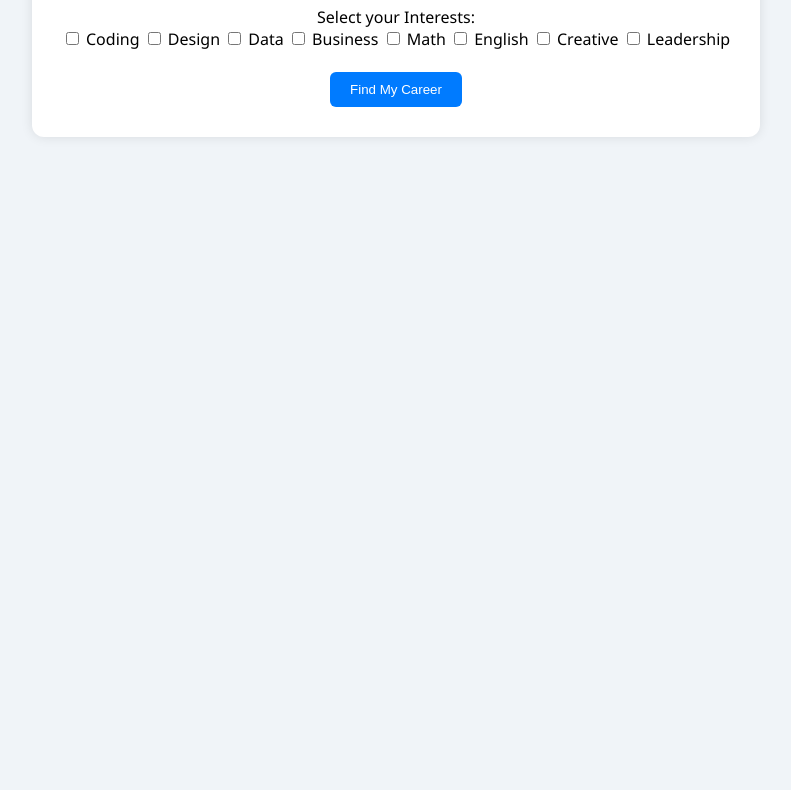
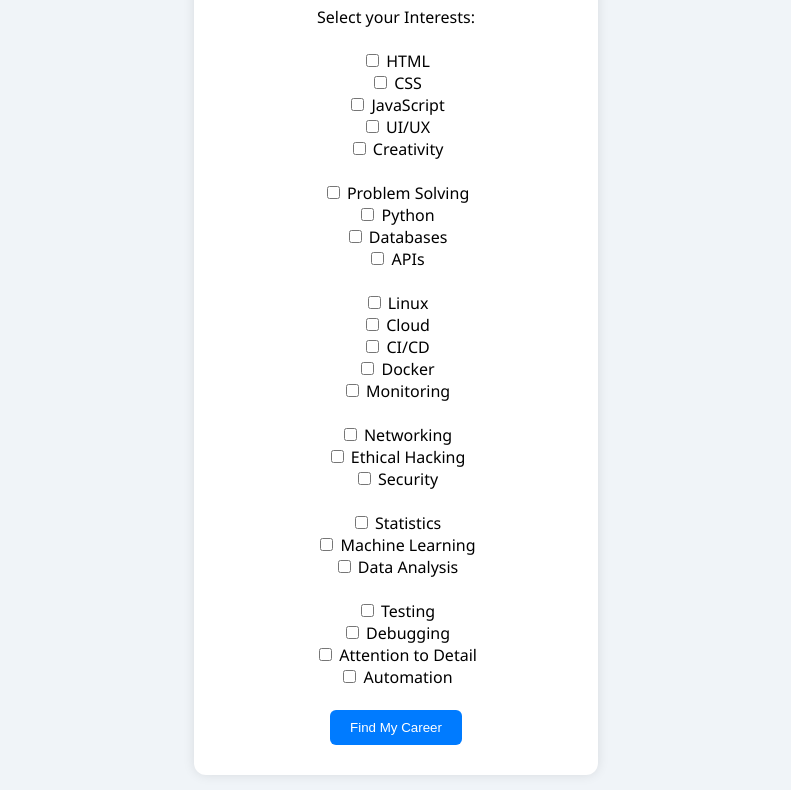
Before and after one commit to Kavya-kondaveeti/career-path-guidance-ui, a plain HTML site: page index.html in a window 1280 px wide. Shown: the part 148-938 px from the top of the page, without its empty margins (244-1035 px from the left). Before the commit the page ends 800 px from the top, so only its background shows below. Drawn offline with Linux system fonts and the light colour scheme.

Commit message:
Update index.html

```diff
--- a/index.html
+++ b/index.html
@@ -8,16 +8,44 @@
   <div class="container">
     <h1>Career Path Assistant</h1>
     <form id="careerForm">
-      <label>Select your Interests:</label><br>
-      <input type="checkbox" name="answer" value="Coding"> Coding
-      <input type="checkbox" name="answer" value="Design"> Design
-      <input type="checkbox" name="answer" value="Data"> Data
-      <input type="checkbox" name="answer" value="Business"> Business
-      <input type="checkbox" name="answer" value="Math"> Math
-      <input type="checkbox" name="answer" value="English"> English
-      <input type="checkbox" name="answer" value="Creative"> Creative
-      <input type="checkbox" name="answer" value="Leadership"> Leadership
-      <br><br>
+      <label>Select your Interests:</label><br><br>
+
+      <!-- Frontend -->
+      <label><input type="checkbox" name="answer" value="HTML"> HTML</label><br>
+      <label><input type="checkbox" name="answer" value="CSS"> CSS</label><br>
+      <label><input type="checkbox" name="answer" value="JavaScript"> JavaScript</label><br>
+      <label><input type="checkbox" name="answer" value="UI/UX"> UI/UX</label><br>
+      <label><input type="checkbox" name="answer" value="Creativity"> Creativity</label><br><br>
+
+      <!-- Backend -->
+      <label><input type="checkbox" name="answer" value="Problem Solving"> Problem Solving</label><br>
+      <label><input type="checkbox" name="answer" value="Python"> Python</label><br>
+      <label><input type="checkbox" name="answer" value="Databases"> Databases</label><br>
+      <label><input type="checkbox" name="answer" value="APIs"> APIs</label><br><br>
+
+      <!-- DevOps -->
+      <label><input type="checkbox" name="answer" value="Linux"> Linux</label><br>
+      <label><input type="checkbox" name="answer" value="Cloud"> Cloud</label><br>
+      <label><input type="checkbox" name="answer" value="CI/CD"> CI/CD</label><br>
+      <label><input type="checkbox" name="answer" value="Docker"> Docker</label><br>
+      <label><input type="checkbox" name="answer" value="Monitoring"> Monitoring</label><br><br>
+
+      <!-- Cybersecurity -->
+      <label><input type="checkbox" name="answer" value="Networking"> Networking</label><br>
+      <label><input type="checkbox" name="answer" value="Ethical Hacking"> Ethical Hacking</label><br>
+      <label><input type="checkbox" name="answer" value="Security"> Security</label><br><br>
+
+      <!-- Data Science -->
+      <label><input type="checkbox" name="answer" value="Statistics"> Statistics</label><br>
+      <label><input type="checkbox" name="answer" value="Machine Learning"> Machine Learning</label><br>
+      <label><input type="checkbox" name="answer" value="Data Analysis"> Data Analysis</label><br><br>
+
+      <!-- QA -->
+      <label><input type="checkbox" name="answer" value="Testing"> Testing</label><br>
+      <label><input type="checkbox" name="answer" value="Debugging"> Debugging</label><br>
+      <label><input type="checkbox" name="answer" value="Attention to Detail"> Attention to Detail</label><br>
+      <label><input type="checkbox" name="answer" value="Automation"> Automation</label><br><br>
+
       <button type="submit">Find My Career</button>
     </form>
 
@@ -25,7 +53,7 @@
       <h2>Your Suggested Career:</h2>
       <p id="career"></p>
       <p id="desc"></p>
-      <a id="roadmap" href="#" target="_blank">Roadmap</a>
+      <a id="roadmap" href="#" target="_blank">Explore the Roadmap</a>
     </div>
   </div>
 
```
